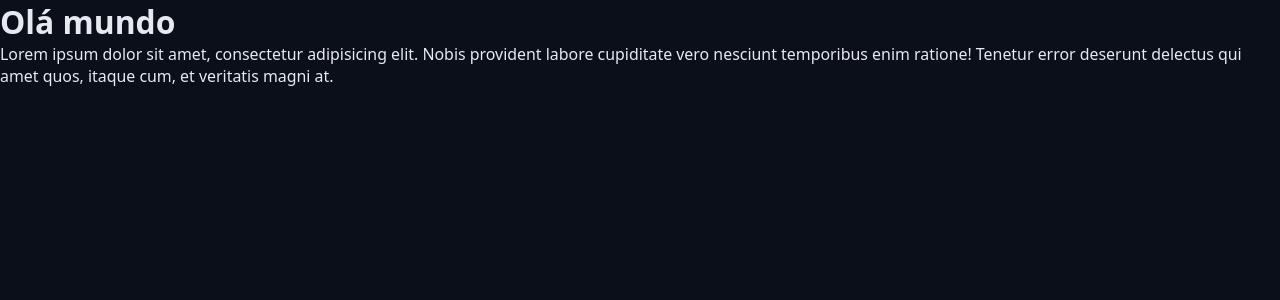
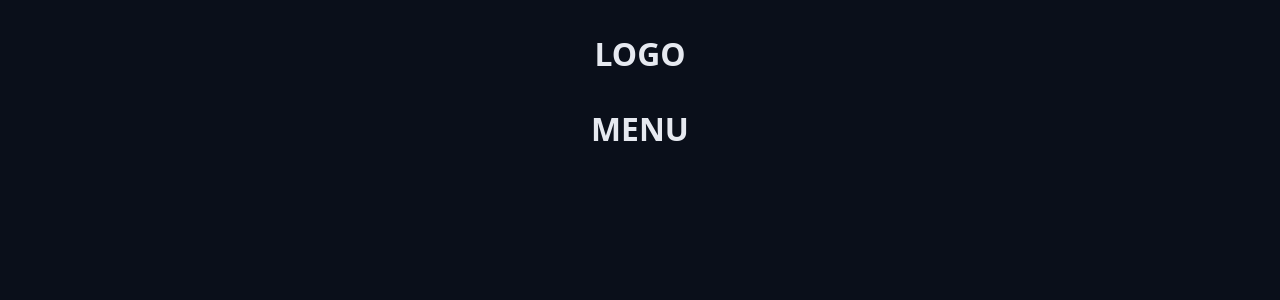
Before and after one commit to DiogoDemetrius/chronos-pomodoro, a React (Vite) app: page / in a window 1280 px wide. Shown: the top 300 px of the page. Built offline with nearby package versions, Linux system fonts and the light colour scheme.

Commit message:
components Container e Heading

```diff
--- a/package.json
+++ b/package.json
@@ -10,6 +10,7 @@
     "preview": "vite preview"
   },
   "dependencies": {
+    "lucide-react": "^1.48.0",
     "react": "^19.2.8",
     "react-dom": "^19.2.8"
   },
--- a/src/App.tsx
+++ b/src/App.tsx
@@ -1,18 +1,19 @@
+import { Container } from "./components/Container";
+import { Heading } from "./components/Heading";
+
 import "./styles/global.css";
 import "./styles/theme.css";
 
 export function App() {
-  console.log("Oi");
+  return (
+    <>
+      <Container>
+        <Heading>LOGO</Heading>
+      </Container>
 
-  return (
-    <div>
-      <h1>Olá mundo</h1>
-      <p>
-        Lorem ipsum dolor sit amet, consectetur adipisicing elit. Nobis
-        provident labore cupiditate vero nesciunt temporibus enim ratione!
-        Tenetur error deserunt delectus qui amet quos, itaque cum, et veritatis
-        magni at.
-      </p>
-    </div>
+      <Container>
+        <Heading>MENU</Heading>
+      </Container>
+    </>
   );
 }
--- /dev/null
+++ b/src/components/Container.module.css
@@ -0,0 +1,12 @@
+.container-fluid {
+  margin: 0 auto;
+}
+
+.container {
+  max-width: 98rem;
+  margin: 0 auto;
+}
+
+.content {
+  margin: 3.2rem;
+}
--- /dev/null
+++ b/src/components/Container.tsx
@@ -0,0 +1,13 @@
+import styles from "./Container.module.css";
+
+type ContainerProps = {
+  children: React.ReactNode;
+};
+
+export function Container({ children }: ContainerProps) {
+  return (
+    <div className={styles.container}>
+      <div className={styles.content}>{children}</div>
+    </div>
+  );
+}
--- /dev/null
+++ b/src/components/Heading.module.css
@@ -0,0 +1,7 @@
+.heading {
+  display: flex;
+  align-items: center;
+  justify-content: center;
+  flex-direction: column;
+  margin: 3.2rem 0;
+}
--- /dev/null
+++ b/src/components/Heading.tsx
@@ -0,0 +1,10 @@
+import styles from "./Heading.module.css";
+
+type HeadingProps = {
+  children: React.ReactNode;
+};
+
+export function Heading(props: HeadingProps) {
+  const { children } = props;
+  return <h1 className={styles.heading}>{children}</h1>;
+}
```
Also changed, not shown: 1 other file (tests, documents, lock files or other folders).
